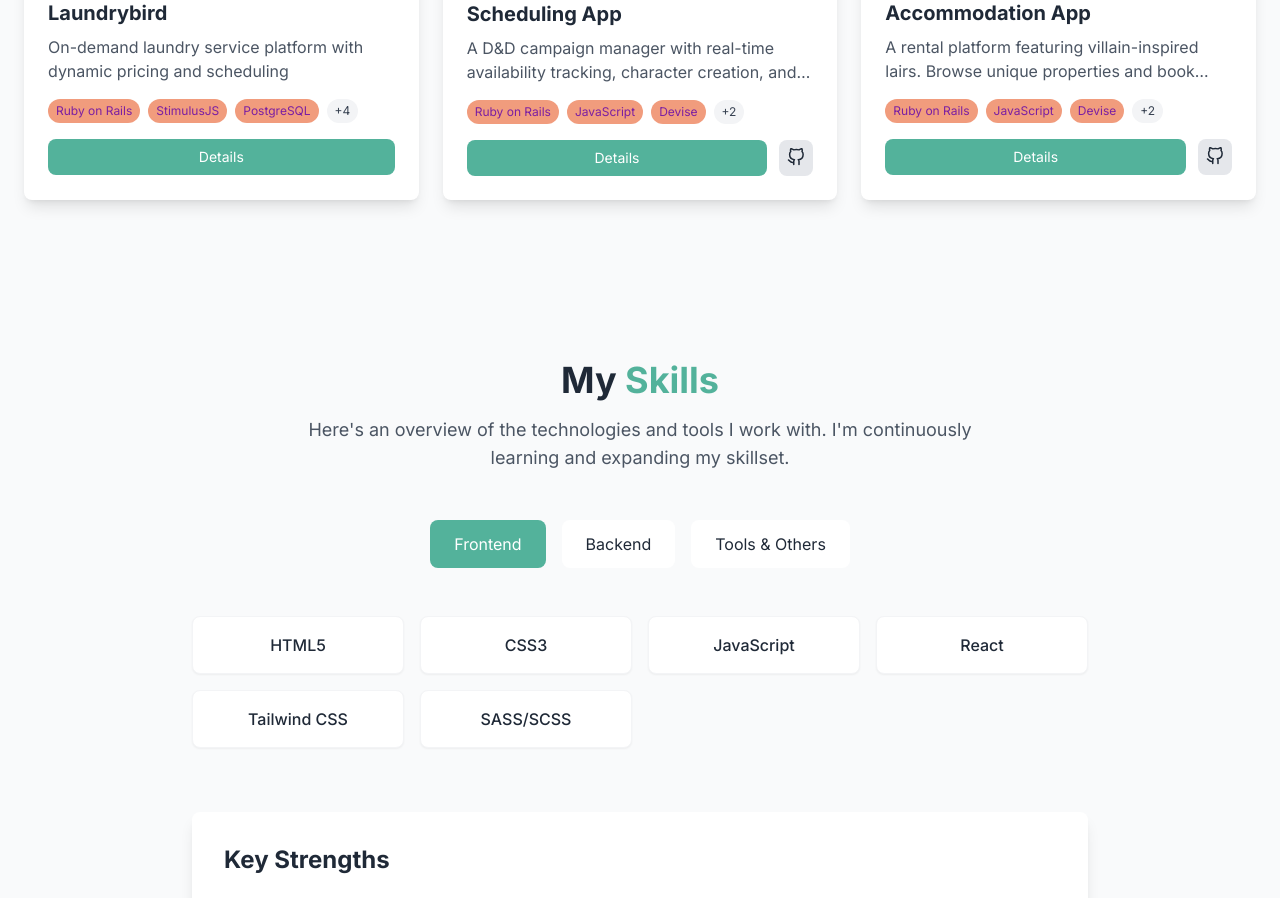
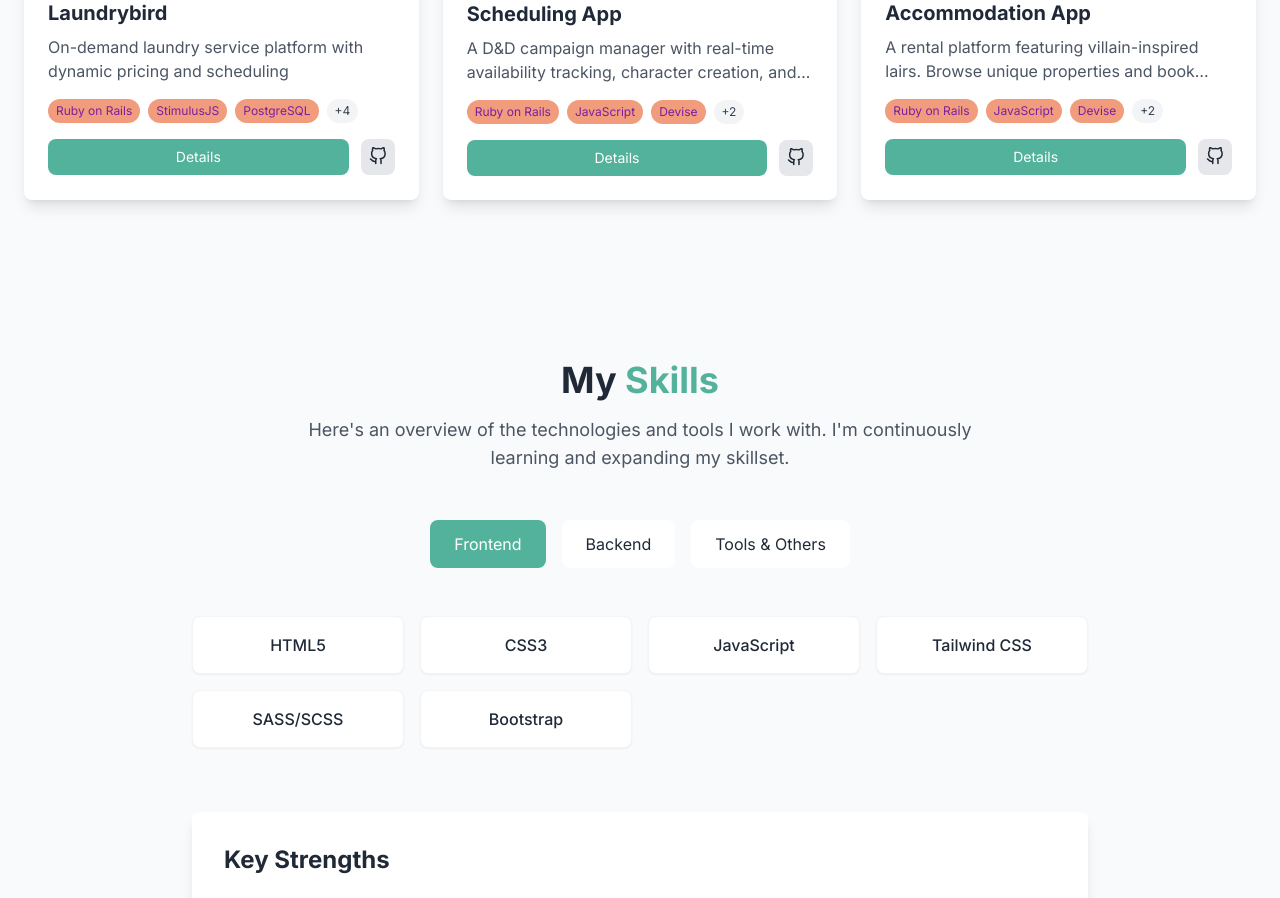
Before and after one commit to Vohok001/portfolio-v2, a React (Vite) app: page / in a window 1280 px wide. Shown: the part 2580-3478 px from the top of the page. Built offline with nearby package versions, Linux system fonts and the light colour scheme.

Commit message:
updated portfolio

```diff
--- a/src/components/sections/Projects.jsx
+++ b/src/components/sections/Projects.jsx
@@ -211,8 +211,8 @@ const Projects = () => {
                             rel="noopener noreferrer"
                             className="px-4 py-2 flex items-center space-x-2 bg-gray-200 hover:bg-gray-300 dark:bg-gray-700 dark:hover:bg-gray-600 text-gray-800 dark:text-white rounded-lg transition-colors"
                           >
-                            <FiGithub size={16} />
-                            <span>View Code</span>
+
+                            <span>Visit Website</span>
                           </a>
                         )}
                       </div>
--- a/src/data/projects.js
+++ b/src/data/projects.js
@@ -12,24 +12,25 @@ export const projects = [
       alt: 'Laundrybird app'
     },
     media: [
-      { type: 'image', src: 'images/laundry/lb-2.png', alt: 'Quest Odyssey homepage' },
-      { type: 'image', src: 'images/laundry/lb-3.png', alt: 'Quest Odyssey homepage' },
-      { type: 'image', src: 'images/laundry/lb-4.png', alt: 'Quest Odyssey homepage' },
-      { type: 'image', src: 'images/laundry/lb-5.png', alt: 'Quest Odyssey homepage' },
-      { type: 'image', src: 'images/laundry/lb-8.png', alt: 'Quest Odyssey homepage' },
-      { type: 'image', src: 'images/laundry/lb-9.png', alt: 'Quest Odyssey homepage' },
-      { type: 'image', src: 'images/laundry/lb-10.png', alt: 'Quest Odyssey homepage' },
-      { type: 'image', src: 'images/laundry/lb-11.png', alt: 'Quest Odyssey homepage' },
-      { type: 'image', src: 'images/laundry/lb-16.png', alt: 'Quest Odyssey homepage' },
-      { type: 'image', src: 'images/laundry/lb-17.png', alt: 'Quest Odyssey homepage' },
-      { type: 'image', src: 'images/laundry/lb-18.png', alt: 'Quest Odyssey homepage' },
-      { type: 'image', src: 'images/laundry/lb-20.png', alt: 'Quest Odyssey homepage' },
-      { type: 'image', src: 'images/laundry/lb-21.png', alt: 'Quest Odyssey homepage' },
-      { type: 'image', src: 'images/laundry/lb-22.png', alt: 'Quest Odyssey homepage' },
+      { type: 'image', src: 'images/laundry/lb-2.png', alt: 'Contact Page' },
+      { type: 'image', src: 'images/laundry/lb-3.png', alt: 'About Page' },
+      { type: 'image', src: 'images/laundry/lb-4.png', alt: 'Banner component' },
+      { type: 'image', src: 'images/laundry/lb-5.png', alt: 'Services Page' },
+      { type: 'image', src: 'images/laundry/lb-8.png', alt: 'How to Steps' },
+      { type: 'image', src: 'images/laundry/lb-9.png', alt: 'How to banner' },
+      { type: 'image', src: 'images/laundry/lb-10.png', alt: 'video banner' },
+      { type: 'image', src: 'images/laundry/lb-11.png', alt: 'Checkout page' },
+      { type: 'image', src: 'images/laundry/lb-16.png', alt: 'User Dashboard' },
+      { type: 'image', src: 'images/laundry/lb-17.png', alt: 'AdminDashboard' },
+      { type: 'image', src: 'images/laundry/lb-18.png', alt: 'Admin Calendar' },
+      { type: 'image', src: 'images/laundry/lb-20.png', alt: 'Admin Order Page' },
+      { type: 'image', src: 'images/laundry/lb-21.png', alt: 'Footer' },
+      { type: 'image', src: 'images/laundry/lb-22.png', alt: 'Admin Time Slots' },
       // Placeholder for video - update when available
-      { type: 'video', src: 'videos/laundry-demo.mp4', poster: 'images/laundry/laundry-poster.png' }
+      { type: 'video', src: 'videos/laundry-demo.mp4', poster: 'images/laundry/laundry-poster.png', alt: 'Laundry Website demo video' }
     ],
     technologies: ['Ruby on Rails', 'StimulusJS', 'PostgreSQL', 'SASS/CSS', 'Stripe API', 'Pundit', 'Bootstrap'],
+    githubUrl: 'https://laundrybird-e6abf3927c05.herokuapp.com/',
     featured: true
   },
   {
@@ -56,7 +57,7 @@ export const projects = [
       { type: 'image', src: 'images/quest/QO15.png', alt: 'Availability tracker' },
       { type: 'image', src: 'images/quest/QO16.png', alt: 'Mobile view' },
       // Placeholder for video - update when available
-      { type: 'video', src: 'videos/quest-demo.mp4', poster: 'images/quest/QO-poster.png' }
+      { type: 'video', src: 'videos/quest-demo.mp4', poster: 'images/quest/QO-poster.png', alt: 'Gaming Website demo video' }
     ],
     technologies: ['Ruby on Rails', 'JavaScript', 'Devise', 'PostgreSQL', 'SASS/CSS'],
     githubUrl: 'https://github.com/RooOliver-Weaver/quest_odyssey',
@@ -84,7 +85,7 @@ export const projects = [
       { type: 'image', src: 'images/villas/VV10.png', alt: 'Reviews section' },
       { type: 'image', src: 'images/villas/VV11.png', alt: 'Mobile responsive view' },
       // Placeholder for video - update when available
-      { type: 'video', src: 'videos/villas-demo.mp4', poster: 'images/villas/VV-poster.png' }
+      { type: 'video', src: 'videos/villas-demo.mp4', poster: 'images/villas/VV-poster.png', alt: 'Air bnb clone Website demo video' }
     ],
     technologies: ['Ruby on Rails', 'JavaScript', 'Devise', 'PostgreSQL', 'SASS/CSS'],
     githubUrl: 'https://github.com/Vohok001/villanous_villas',
--- a/src/data/skills.js
+++ b/src/data/skills.js
@@ -3,30 +3,29 @@ export const skills = [
   {
     category: "Frontend",
     items: [
-      { name: "HTML5", level: 90 },
-      { name: "CSS3", level: 90 },
-      { name: "JavaScript", level: 50 },
-      { name: "React", level: 10 },
-      { name: "Tailwind CSS", level: 50 },
-      { name: "SASS/SCSS", level: 85 }
+      { name: "HTML5" },
+      { name: "CSS3" },
+      { name: "JavaScript"},
+      { name: "Tailwind CSS" },
+      { name: "SASS/SCSS" },
+      { name: "Bootstrap" }
     ]
   },
   {
     category: "Backend",
     items: [
-      { name: "Ruby", level: 80 },
-      { name: "Ruby on Rails", level: 80 },
-      { name: "PostgreSQL", level: 80 },
-      { name: "RESTful APIs", level: 85 },
+      { name: "Ruby on Rails" },
+      { name: "PostgreSQL" },
+      { name: "RESTful APIs" },
     ]
   },
   {
     category: "Tools & Others",
     items: [
-      { name: "Git", level: 90 },
-      { name: "GitHub", level: 85 },
-      { name: "Heroku", level: 80 },
-      { name: "Figma", level: 60 }
+      { name: "Git"},
+      { name: "GitHub" },
+      { name: "Heroku" },
+      { name: "Figma" }
     ]
   }
 ];
```
Also changed, not shown: 2 other files (tests, documents, lock files or other folders).
